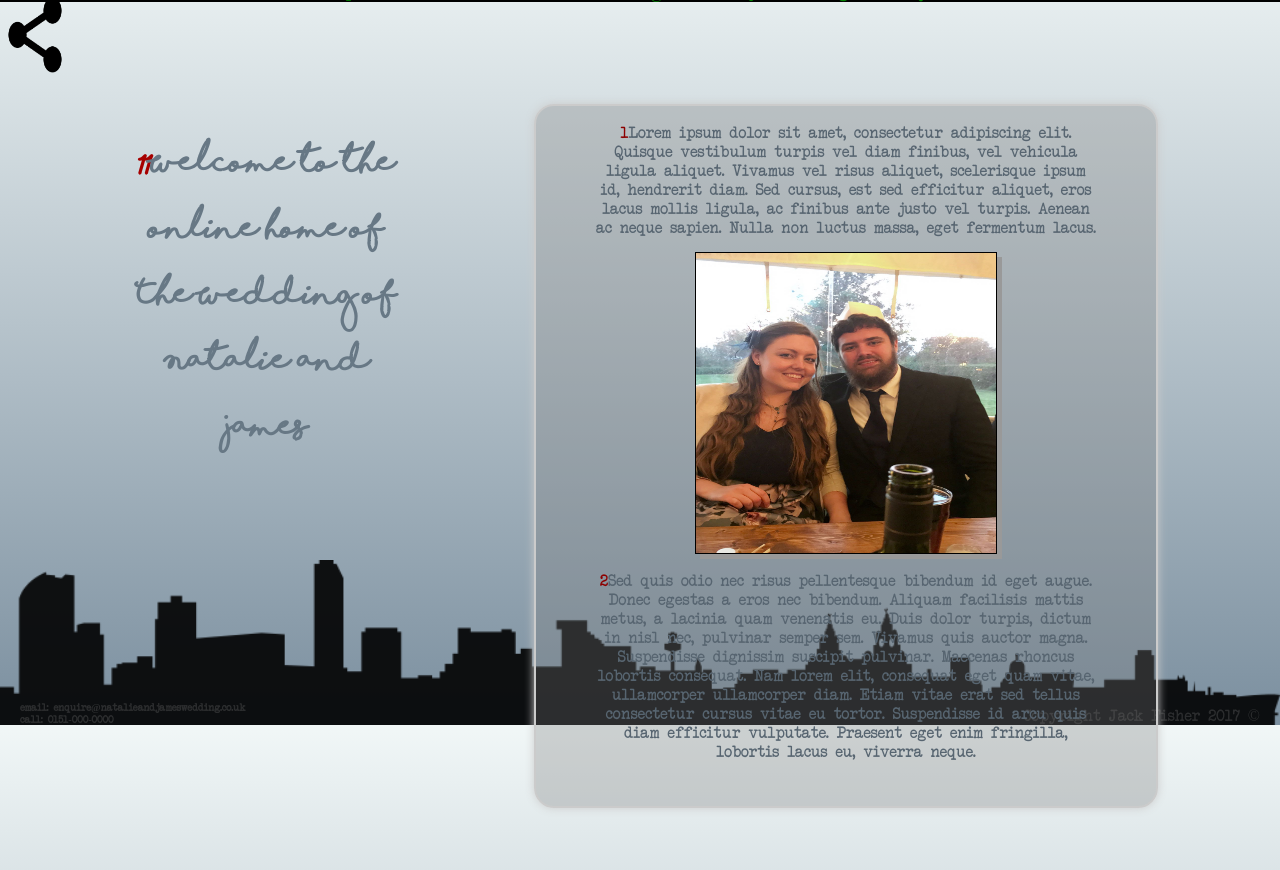
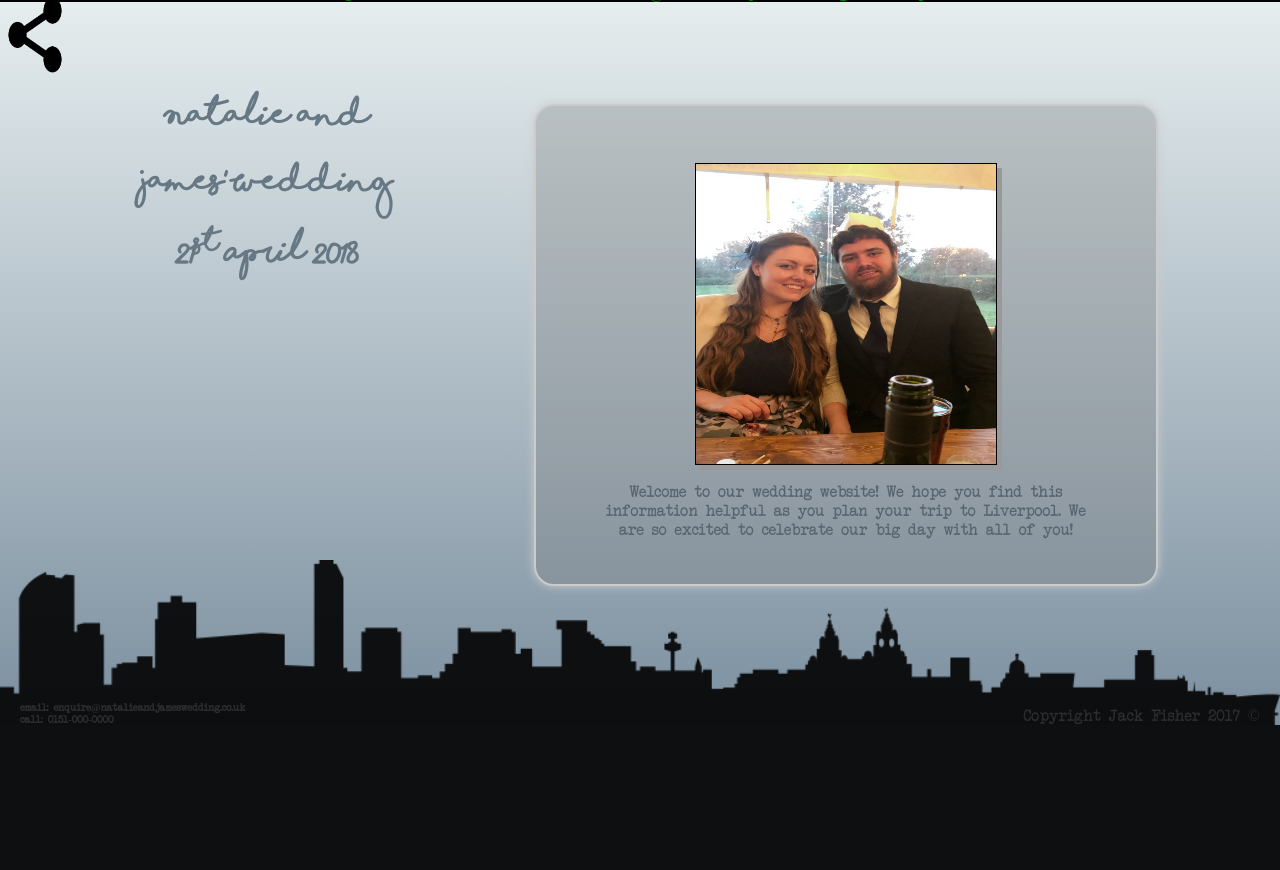
Before and after one commit to jdtechnology/njWedGit, a PHP site: page / in a window 1280 px wide. Shown: the part 75-945 px from the top of the page. After the commit the page ends 800 px from the top, so only its background shows below. Run offline with PHP 8.4, Linux system fonts and the light colour scheme.

Commit message:
Change index.php text

```diff
--- a/index.php
+++ b/index.php
@@ -35,9 +35,12 @@ if (isset($_GET["view_as"]) && $_GET["view_as"] == "json") {
 						require("main_general.php");
 						echo "\n";
 					?>
-					<p><span class="required">1</span>Lorem ipsum dolor sit amet, consectetur adipiscing elit. Quisque vestibulum turpis vel diam finibus, vel vehicula ligula aliquet. Vivamus vel risus aliquet, scelerisque ipsum id, hendrerit diam. Sed cursus, est sed efficitur aliquet, eros lacus mollis ligula, ac finibus ante justo vel turpis. Aenean ac neque sapien. Nulla non luctus massa, eget fermentum lacus.</p>
+					<!-- <p><span class="required">1</span>Lorem ipsum dolor sit amet, consectetur adipiscing elit. Quisque vestibulum turpis vel diam finibus, vel vehicula ligula aliquet. Vivamus vel risus aliquet, scelerisque ipsum id, hendrerit diam. Sed cursus, est sed efficitur aliquet, eros lacus mollis ligula, ac finibus ante justo vel turpis. Aenean ac neque sapien. Nulla non luctus massa, eget fermentum lacus.</p> -->
+          <br>
+          <br>
+          <br>
 					<img class="central" id="mainimg" src="includes/images/home_1.jpeg" alt="Loading..."><!--Convert to png for continuity-->
-					<p><p><span class="required">2</span>Sed quis odio nec risus pellentesque bibendum id eget augue. Donec egestas a eros nec bibendum. Aliquam facilisis mattis metus, a lacinia quam venenatis eu. Duis dolor turpis, dictum in nisl nec, pulvinar semper sem. Vivamus quis auctor magna. Suspendisse dignissim suscipit pulvinar. Maecenas rhoncus lobortis consequat. Nam lorem elit, consequat eget quam vitae, ullamcorper ullamcorper diam. Etiam vitae erat sed tellus consectetur cursus vitae eu tortor. Suspendisse id arcu quis diam efficitur vulputate. Praesent eget enim fringilla, lobortis lacus eu, viverra neque.</p>
+					<p><!--<span class="required">2</span>-->Welcome to our wedding website! We hope you find this information helpful as you plan your trip to Liverpool. We are so excited to celebrate our big day with all of you!</p>
 				</div>
 			</td>
 		</tr>
--- a/table_left.php
+++ b/table_left.php
@@ -5,7 +5,7 @@ if($page_ref == "home_page") {
 
 <td id="tabLeft">
 				<div id="leftContent">
-					<p><span class="required">11</span>Welcome to the online home of The Wedding of Natalie and James</p>
+					<p><!--<span class="required">11</span>-->Natalie and James' Wedding 21<sup>st</sup> April 2018</p>
 					<!--<br> is temporary fix-->
 					<br>
 					<br>
```
